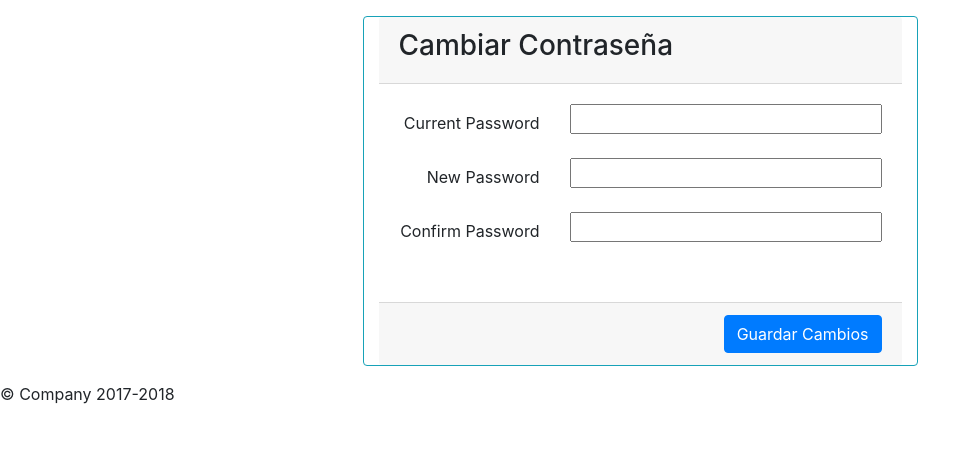
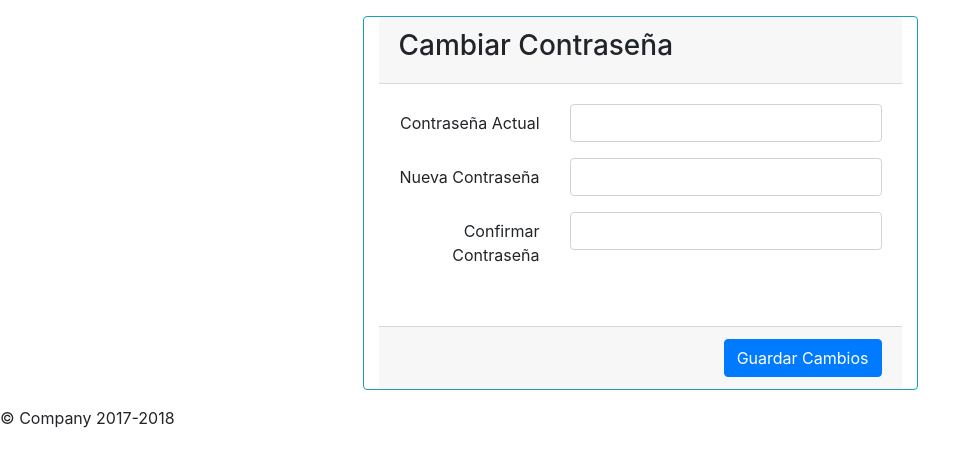
Before and after one commit to ingsarmiento/GestionClientes, a PHP site: page /login/change_password.php in a window 1280 px wide. Shown: the part 56-523 px from the top of the page, without its empty margins (0-980 px from the left). Run offline with PHP 8.4, Linux system fonts and the light colour scheme; the visitor is signed in with stand-in values (Sample User, id 1).

Commit message:
Funcionalidad y formulario de cambio de contraseña, finalizado.

```diff
--- a/change_password.php
+++ b/change_password.php
@@ -13,22 +13,22 @@
                     <div class="card-body">
                         <form role="form">
                             <fieldset>
-                                <div class="form-group row">
-                                    <label for="current_password" class="col-sm-4 col-form-label text-right">Current Password</label>
+                                <div class="form-group row has-danger">
+                                    <label for="current_password" class="col-sm-4 col-form-label text-right">Contraseña Actual</label>
                                     <div class="col-sm-8">
-                                        <input type="password" name="current_password" id="current_password" class="col-sm-12" required>
+                                        <input type="password" name="current_password" id="current_password" class="col-sm-12 form-control">
                                     </div>
                                 </div>
                                 <div class="form-group row">
-                                    <label for="new_password" class="col-sm-4 col-form-label text-right">New Password</label>
+                                    <label for="new_password" class="col-sm-4 col-form-label text-right">Nueva Contraseña</label>
                                     <div class="col-sm-8">
-                                        <input type="password" name="new_password" id="new_password" class="col-sm-12" required>
+                                        <input type="password" name="new_password" id="new_password" class="col-sm-12 form-control" >
                                     </div>
                                 </div>
                                 <div class="form-group row">
-                                    <label for="confirm_password" class="col-sm-4 col-form-label text-right">Confirm Password</label>
+                                    <label for="confirm_password" class="col-sm-4 col-form-label text-right">Confirmar Contraseña</label>
                                     <div class="col-sm-8">
-                                        <input type="password" name="confirm_password" id="confirm_password" class="col-sm-12" required>
+                                        <input type="password" name="confirm_password" id="confirm_password" class="col-sm-12 form-control">
                                     </div>
                                 </div>
                             </fieldset>
@@ -38,10 +38,10 @@
                         <button href="#" class="btn btn-primary" id="password_card_save">Guardar Cambios</button>
                     </div>
             </div>
-
-            <div class="row" id="containerMensaje">
+        </div>
+        <br>
+        <div class="col-sm-10 offset-1 text-center" id="containerMensaje">
             <p class="lead" id="mensaje"> </p>
-            </div>
         </div>
     </div>
 </div>
@@ -63,29 +63,36 @@
 
     function changePassword()
     {
+        if($('#new_password').val() == $('#confirm_password').val())
+        {
             $.post('/libs/user_management.php?action=changePassword&current_password='+$('#current_password').val()
             +'&new_password='+$('#new_password').val()+'&confirm_password='+$('#confirm_password').val(),
                 function(response)
                 {
-                if(response)
+                    jsonResponse = JSON.parse(response);
+                    if(jsonResponse)
                     {
-                    console.log(response);
-                    if(response.success)
+                        if(jsonResponse.success)
                         {
-                        $("containerMensaje").removeClass("alert-danger");
-                        $("containerMensaje").addClass("alert-success");
+                            $("#mensaje").removeClass("text-danger");
+                            $("#mensaje").addClass("text-success");
                         }
                         else
                         {
-                        $("containerMensaje").removeClass("alert-success");
-                        $("containerMensaje").addClass("alert-danger");
+                            $("#mensaje").removeClass("text-success");
+                            $("#mensaje").addClass("text-danger");
                         }
 
-                    $("#mensaje").html(response.mensaje);
+                        $("#mensaje").html(jsonResponse.mensaje);
                     }
                 }
             );
         }
-
-
+        else
+        {
+            $("#mensaje").removeClass("text-success");
+            $("#mensaje").addClass("text-danger");
+            $("#mensaje").html("La nueva contraseña y la confirmación no coinciden");
+        }
+    }
 </script>
--- a/libs/login_management.php
+++ b/libs/login_management.php
@@ -23,7 +23,7 @@ if(isset($_POST))
         $expire = $start + 60000;
         $_SESSION = Array("username" => $user->username, "nombre" => $user->nombre, "admin" =>$user->admin,
                            "loggedin" => true, "start" => $start, "expire" => $expire);
-        header("Location:http://localhost:8080");
+        header("Location:http://localhost:8181/");
     }
     else
     {
--- a/logout.php
+++ b/logout.php
@@ -2,5 +2,5 @@
 session_start();
 session_unset();
 session_destroy();
-header('Location: http://localhost:8080/login');
+header('Location: http://localhost:8181/login');
 ?>
```
Also changed, not shown: index.php (+20 -13 lines), libs/user_management.php (+3 -4 lines), model/usuario.php (+10 -0 lines). Lines whose indentation alone changed are shown as unchanged.
